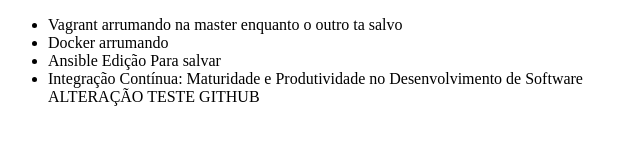
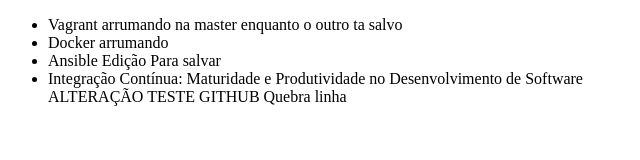
Before and after one commit to Felipe015/estudo-alura-git, a plain HTML site: page index.html in a window 1280 px wide. Shown: the whole page, without its empty margins (0-640 px from the left). Drawn offline with Linux system fonts and the light colour scheme.

```diff
--- a/index.html
+++ b/index.html
@@ -11,6 +11,7 @@
         <li>Ansible Edição Para salvar</li>
         <li>Integração Contínua: Maturidade e Produtividade no Desenvolvimento de Software</li>
 	ALTERAÇÃO TESTE GITHUB
+Quebra linha
     </ul>
 </body>
 </html>
```
